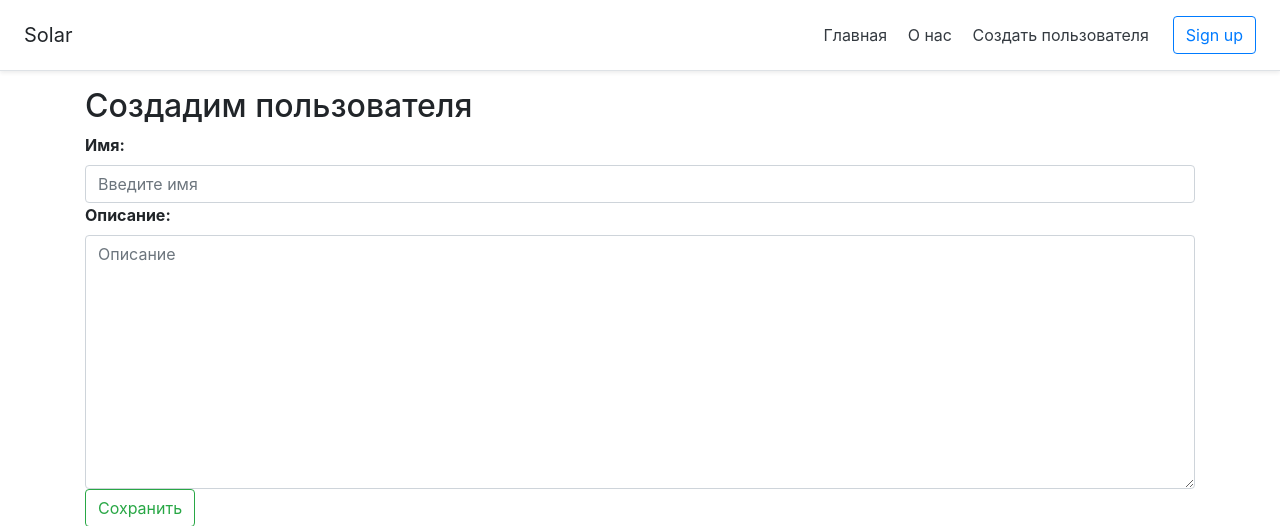
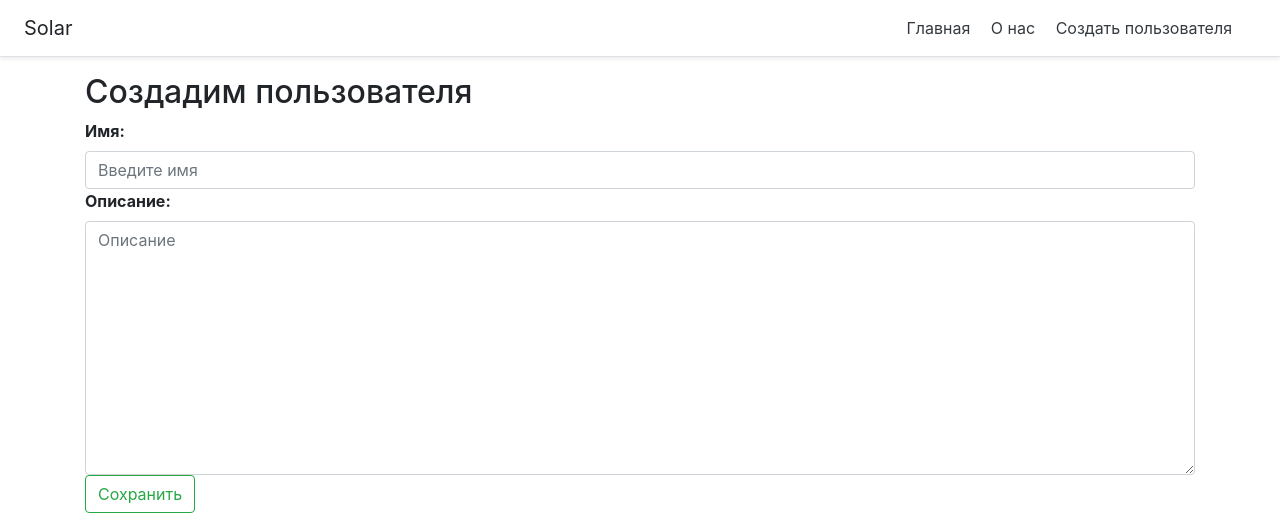
Before and after one commit to Blackbackofficial/Rest-API, a Django app: page /create in a window 1280 px wide. Shown: the top 526 px of the page. Run offline with Django 3.2, Linux system fonts and the light colour scheme; some libraries are stand-ins or nearby versions.

Commit message:
Почистили от лишнего функционала, кнопка Sing up

```diff
--- a/main/templates/main/main.html
+++ b/main/templates/main/main.html
@@ -10,12 +10,11 @@
 <body>
 <div class="d-flex flex-column flex-md-row align-items-center p-3 px-md-4 mb-3 bg-white border-bottom shadow-sm">
     <h5 class="my-0 mr-md-auto font-weight-normal">Solar</h5>
-        <nav class="my-2 my-md-0 mr-md-3">
-            <a class="p-2 text-dark" href="{% url 'main' %}">Главная</a>
-            <a class="p-2 text-dark" href="{% url 'about' %}">О нас</a>
-            <a class="p-2 text-dark" href="{% url 'create' %}">Создать пользователя</a>
-        </nav>
-  <a class="btn btn-outline-primary" href="#">Sign up</a>
+    <nav class="my-2 my-md-0 mr-md-3">
+        <a class="p-2 text-dark" href="{% url 'main' %}">Главная</a>
+        <a class="p-2 text-dark" href="{% url 'about' %}">О нас</a>
+        <a class="p-2 text-dark" href="{% url 'create' %}">Создать пользователя</a>
+    </nav>
 </div>
 <div class="container">
     {% block content %} {% endblock %}
```
